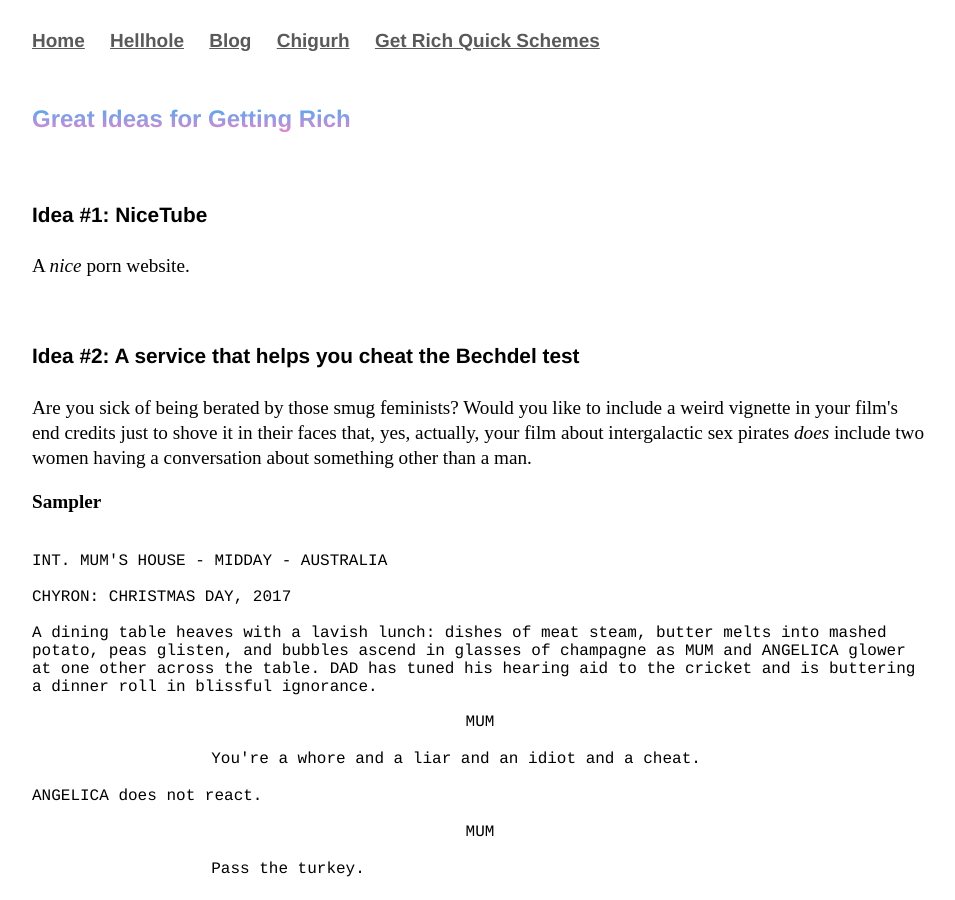
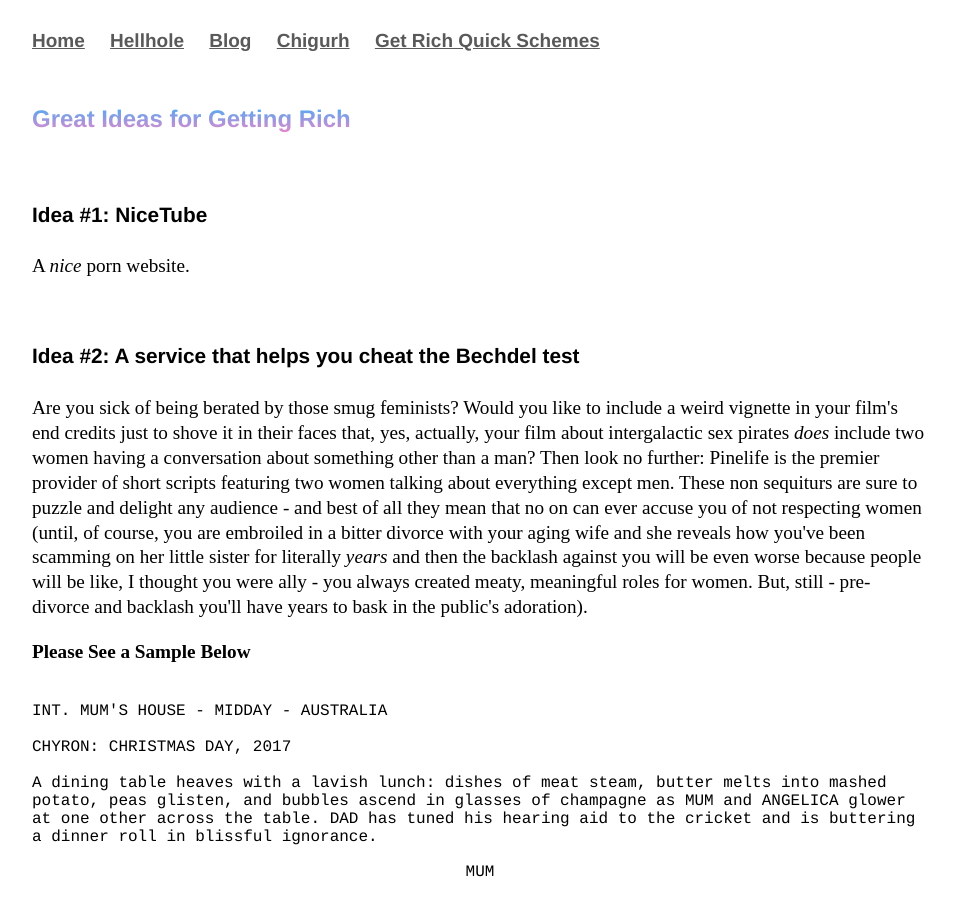
Before and after one commit to Pinelife/pinelife.github.io, a Jekyll site: the page schemes/index.html, which Jekyll copies as it is, in a window 1280 px wide and 900 px high. Shown: the whole window, without its empty margins (160-1115 px from the left). Built offline with Jekyll 4.4.1, drawn with Linux system fonts in a browser that asks for light colours.

Commit message:
Update index.html

```diff
--- a/schemes/index.html
+++ b/schemes/index.html
@@ -25,10 +25,17 @@
 				Are you sick of being berated by those smug feminists? Would you like to include a
 				weird vignette in your film's end credits just to shove it in their faces that, yes, actually,
 				your film about intergalactic sex pirates <i>does</i> include two women having a conversation about
-				something other than a man.
+				something other than a man? Then look no further: Pinelife is the premier provider of
+				short scripts featuring two women talking about everything except men. These non sequiturs are sure
+				to puzzle and delight any audience - and best of all they mean that no on can ever accuse you of not
+				respecting women (until, of course, you are embroiled in a bitter divorce with your aging wife and
+				she reveals how you've been scamming on her little sister for literally <i>years</i> and then the backlash
+				against you will be even worse because people will be like, I thought you were ally - you always created
+				meaty, meaningful roles for women. But, still - pre- divorce and backlash you'll have years to bask in the
+				public's adoration).
 			</p>
 			<p>
-			<b>Sampler</b><br/>
+			<b>Please See a Sample Below</b><br/>
 				<div class = "script">
 				<br/>
 				INT. MUM'S HOUSE - MIDDAY - AUSTRALIA<br/>
```
